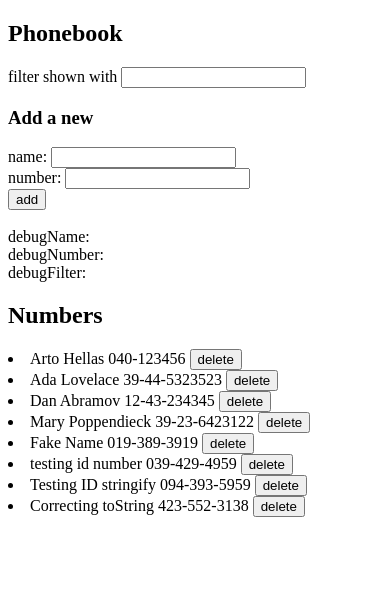
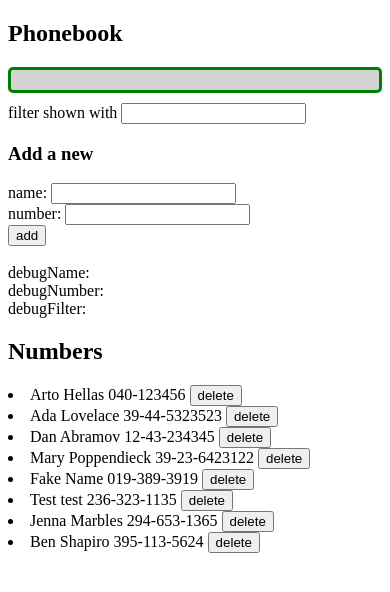
Before and after one commit to lowyelling/fullstackopen-exercises, a React (Vite) app in the folder part2/phonebook/: page / in a window 390 px wide. Shown: the top 592 px of the page. Built offline with nearby package versions, Linux system fonts and the light colour scheme; data requests are answered from the project's data file.

Commit message:
Part 2.16: phonebook - message styling

```diff
--- /dev/null
+++ b/part2/phonebook/components/Notification.jsx
@@ -0,0 +1,19 @@
+const Notification = ({ message }) => {
+  const notifStyle = {
+    color: 'green',
+    background: 'lightgrey',
+    fontSize: '20px',
+    borderStyle: 'solid',
+    borderRadius: '5px',
+    padding: '10px',
+    marginBottom: '10px'
+  }
+
+  return (
+    <div style={notifStyle}>
+        {message}
+    </div>
+  )
+}
+
+export default Notification
--- a/part2/phonebook/db.json
+++ b/part2/phonebook/db.json
@@ -26,19 +26,19 @@
       "number": "019-389-3919"
     },
     {
-      "id": "1020",
-      "name": "testing id number",
-      "number": "039-429-4959"
+      "id": "6",
+      "name": "Test test",
+      "number": "236-323-1135"
     },
     {
-      "id": "[object Undefined]",
-      "name": "Testing ID stringify",
-      "number": "094-393-5959"
+      "id": "7",
+      "name": "Jenna Marbles",
+      "number": "294-653-1365"
     },
     {
       "id": "8",
-      "name": "Correcting toString",
-      "number": "423-552-3138"
+      "name": "Ben Shapiro",
+      "number": "395-113-5624"
     }
   ]
 }
--- a/part2/phonebook/src/App.jsx
+++ b/part2/phonebook/src/App.jsx
@@ -4,12 +4,14 @@ import PersonForm from '../components/PersonForm'
 import Persons from '../components/Persons'
 import axios from 'axios'
 import personsService from '../services/persons'
+import Notification from '../components/Notification'
 
 const App = function () {
   const [persons, setPersons] = useState([])
   const [newName, setNewName] = useState('')
   const [newNumber, setNewNumber] = useState('')
   const [filter, setFilter] = useState('')
+  const [message, setMessage] = useState('')
 
   useEffect(function(){
     personsService
@@ -29,19 +31,46 @@ const App = function () {
 
   const handleAddName = function (event) {
     event.preventDefault()
-    const nameExists = persons.some(function (person) {
+    const nameExists = persons.find(function (person) {
       return person.name === newName
     })
 
-    if (nameExists === true) {
-      alert(`${newName} is already added to the phonebook`)
-      return
+    // #1: If name exists -> update number
+    if (nameExists) {
+      const ok = window.confirm(`${newName} is already added to the phonebook,
+        replace old number with new one?`)
+      if (!ok) {
+        return
+      }
+
+      const updatedPerson = {
+        ...nameExists,
+        number: newNumber
+      }
+
+      personsService
+        .update(nameExists.id, updatedPerson)
+        .then(function(response){
+          setPersons(
+            persons.map(function(person){
+              return person.id === nameExists.id ? response.data : person
+            })
+          )
+          setMessage(`Changed number of ${updatedPerson.name}`)
+          setTimeout(() => {
+            setMessage(null)
+          }, 5000)
+          setNewName('')
+          setNewNumber('')
+        })
+
+        return
     }
 
+  // #2: If name is new -> create new person
     const nameObject = {
       name: newName,
       number: newNumber,
-      //id: persons.length + 1
       id: (persons.length + 1).toString()
     }
 
@@ -49,6 +78,10 @@ const App = function () {
       .create(nameObject)
       .then(function(response){
         setPersons(persons.concat(response.data))
+        setMessage(`Added ${nameObject.name}`)
+          setTimeout(() => {
+            setMessage(null)
+          }, 5000)
         setNewName('')
         setNewNumber('')
       })
@@ -80,7 +113,7 @@ const App = function () {
   return (
     <div>
       <h2>Phonebook</h2>
-
+      <Notification message={message}/>
       <Filter
         filter={filter}
         handleFilterChange={handleFilterChange}
```
